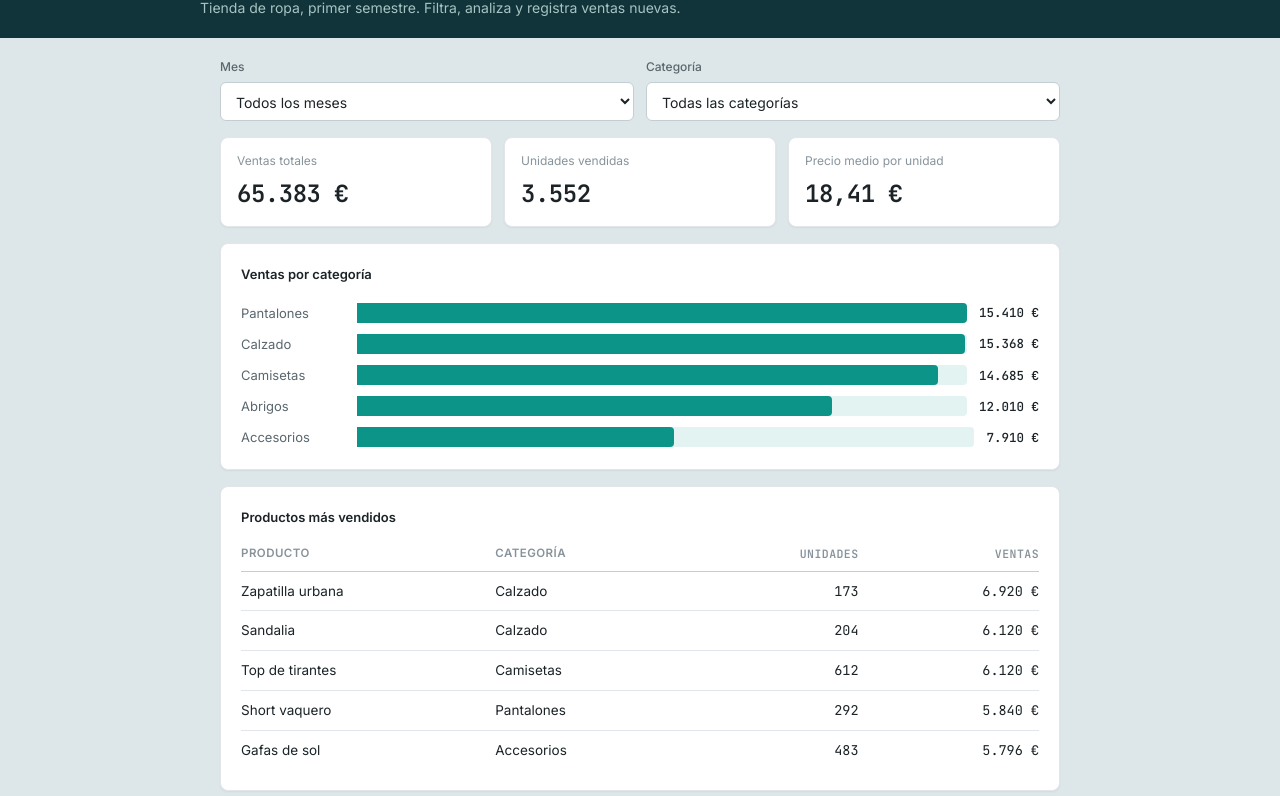
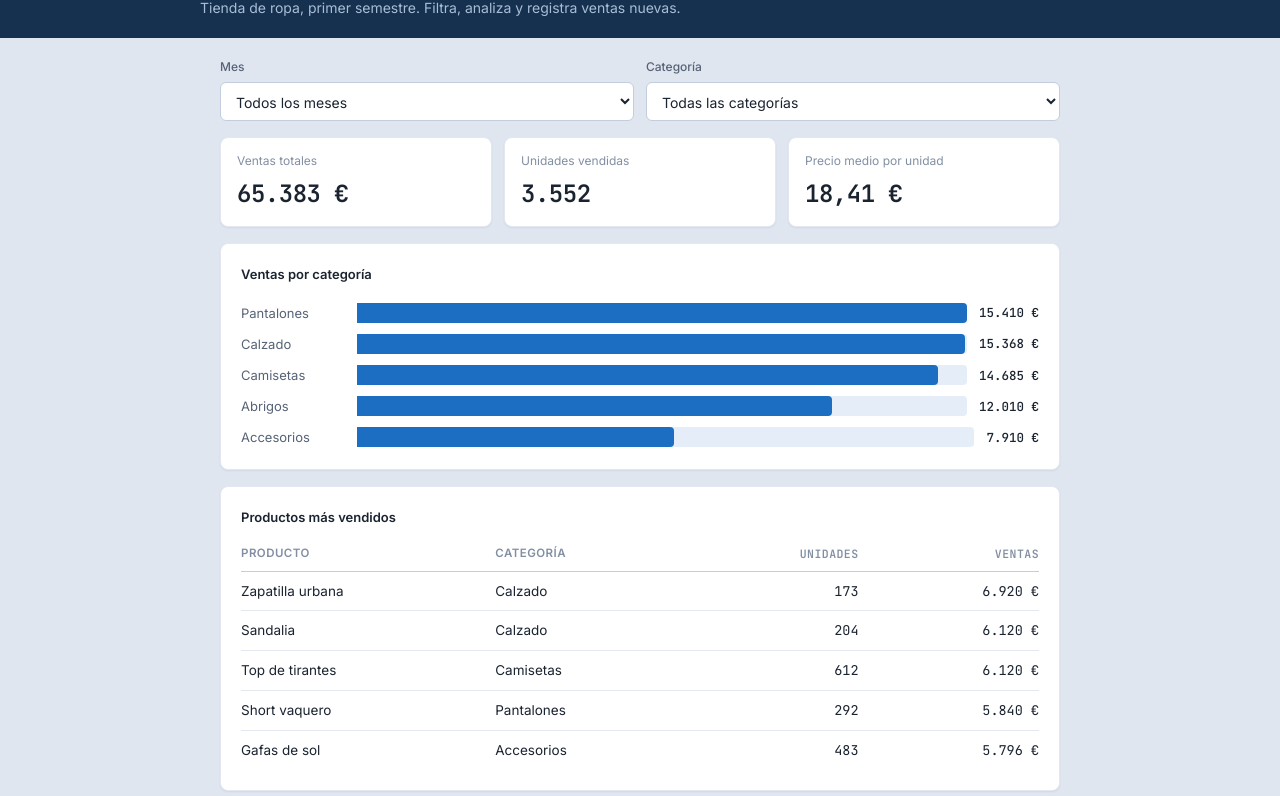
Before and after one commit to claudia-ortegamartin/panel-ventas, a plain HTML site: page index.html in a window 1280 px wide. Shown: the part 61-857 px from the top of the page. Drawn offline with Linux system fonts and the light colour scheme.

Commit message:
style: paleta azul sobria en lugar del verde azulado

```diff
--- a/css/styles.css
+++ b/css/styles.css
@@ -1,20 +1,20 @@
-/* Identidad: herramienta de analitica. Fondo claro, mucha densidad de dato,
-   acento verde azulado distinto al del resto de proyectos. */
+/* Identidad: herramienta de analitica. Azules sobrios, mucha densidad de dato.
+   El azul es mas vivo que el del portfolio para que no parezcan la misma web. */
 :root {
   /* Tres niveles a proposito: barra oscura, lienzo gris y tarjetas blancas.
      Si el lienzo fuese casi blanco, las tarjetas no se despegarian del fondo. */
-  --bar: #10343a;
-  --bg: #dde6e8;
+  --bar: #15314f;
+  --bg: #dfe6f0;
   --surface: #ffffff;
-  --ink: #1b2327;
-  --ink-soft: #5a676e;
-  --ink-muted: #87939b;
-  --line: #e2e6ea;
-  --line-strong: #c3ced2;
+  --ink: #1a2330;
+  --ink-soft: #566376;
+  --ink-muted: #828fa3;
+  --line: #e3e8f0;
+  --line-strong: #c2cddd;
   /* Color de dato: validado sobre superficie clara. Mas saturado que el cromo
      de interfaz, que si no las barras se leen grises. */
-  --data: #0d9488;
-  --data-soft: #e2f3f1;
+  --data: #1b6ec2;
+  --data-soft: #e4edf8;
   --alert: #c0392b;
   --font-sans: "Inter", "Segoe UI", sans-serif;
   --font-mono: "JetBrains Mono", "Courier New", monospace;
@@ -32,7 +32,7 @@ body {
 
 .topbar {
   background: var(--bar);
-  color: #eef5f4;
+  color: #eef3f9;
   padding: 20px;
 }
 
@@ -51,7 +51,7 @@ body {
 .lead {
   margin: 0;
   font-size: 14px;
-  color: #a7c3c2;
+  color: #a9bdd6;
 }
 
 .app {
@@ -107,7 +107,7 @@ input:focus-visible {
   border: 1px solid var(--line);
   border-radius: 8px;
   padding: 14px 16px;
-  box-shadow: 0 1px 2px rgba(16, 52, 58, 0.06);
+  box-shadow: 0 1px 2px rgba(21, 49, 79, 0.07);
 }
 
 .kpi-label {
@@ -130,7 +130,7 @@ input:focus-visible {
   border-radius: 8px;
   padding: 20px;
   margin-bottom: 16px;
-  box-shadow: 0 1px 2px rgba(16, 52, 58, 0.06);
+  box-shadow: 0 1px 2px rgba(21, 49, 79, 0.07);
 }
 
 .panel-title {
@@ -246,7 +246,7 @@ input:focus-visible {
   border-radius: 6px;
   cursor: pointer;
 }
-.btn:hover { background: #0b7f75; border-color: #0b7f75; }
+.btn:hover { background: #17619f; border-color: #17619f; }
 .btn:focus-visible { outline: 2px solid var(--ink); outline-offset: 2px; }
 
 .btn--ghost {
```
